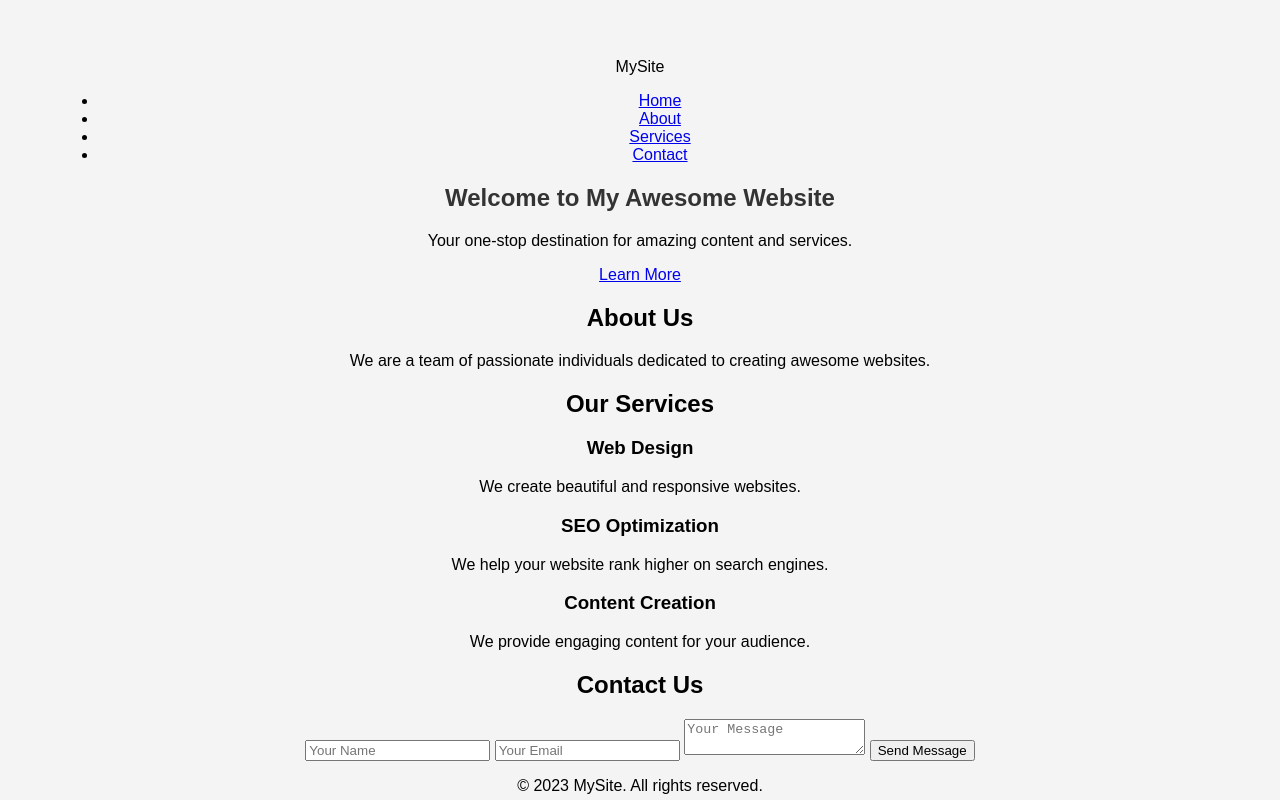
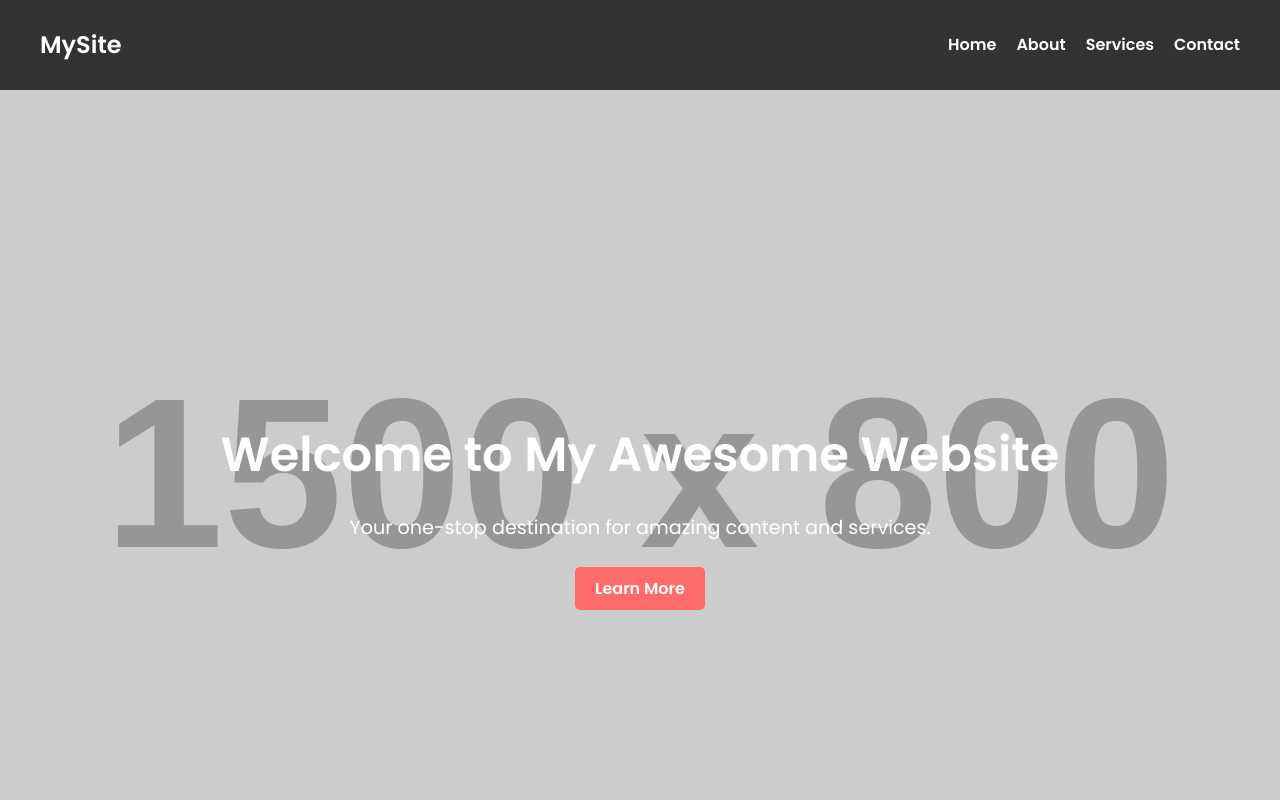
Before and after one commit to shafeekchh/healthyways, a plain HTML site: page index.html in a window 1280 px wide. Shown: the top 800 px of the page. Drawn offline with Linux system fonts and the light colour scheme; placeholder pictures from the web are drawn by us.

Commit message:
style.css

```diff
--- a/style.css
+++ b/style.css
@@ -1,9 +1,191 @@
+/* General Styles */
 body {
-    font-family: Arial, sans-serif;
-    background-color: #f4f4f4;
-    text-align: center;
-    padding: 50px;
+    font-family: 'Poppins', sans-serif;
+    margin: 0;
+    padding: 0;
+    box-sizing: border-box;
+    background-color: #f9f9f9;
+    color: #333;
+    line-height: 1.6;
 }
-h1 {
+
+a {
+    text-decoration: none;
     color: #333;
 }
+
+/* Header and Navigation */
+header {
+    background-color: #333;
+    color: #fff;
+    padding: 1rem 0;
+}
+
+nav {
+    display: flex;
+    justify-content: space-between;
+    align-items: center;
+    max-width: 1200px;
+    margin: 0 auto;
+    padding: 0 20px;
+}
+
+.logo {
+    font-size: 1.5rem;
+    font-weight: 600;
+}
+
+.nav-links {
+    list-style: none;
+    display: flex;
+    gap: 20px;
+}
+
+.nav-links li a {
+    color: #fff;
+    font-weight: 600;
+}
+
+.nav-links li a:hover {
+    color: #ff6b6b;
+}
+
+/* Hero Section */
+.hero {
+    background: url('https://via.placeholder.com/1500x800') no-repeat center center/cover;
+    height: 100vh;
+    display: flex;
+    justify-content: center;
+    align-items: center;
+    text-align: center;
+    color: #fff;
+}
+
+.hero-content h1 {
+    font-size: 3rem;
+    margin-bottom: 1rem;
+}
+
+.hero-content p {
+    font-size: 1.2rem;
+    margin-bottom: 2rem;
+}
+
+.cta-button {
+    background-color: #ff6b6b;
+    color: #fff;
+    padding: 10px 20px;
+    border-radius: 5px;
+    font-weight: 600;
+    transition: background-color 0.3s ease;
+}
+
+.cta-button:hover {
+    background-color: #ff4c4c;
+}
+
+/* About Section */
+.about {
+    padding: 4rem 20px;
+    text-align: center;
+    background-color: #fff;
+}
+
+.about h2 {
+    font-size: 2.5rem;
+    margin-bottom: 1rem;
+}
+
+.about p {
+    font-size: 1.1rem;
+    max-width: 800px;
+    margin: 0 auto;
+}
+
+/* Services Section */
+.services {
+    padding: 4rem 20px;
+    background-color: #f9f9f9;
+    text-align: center;
+}
+
+.services h2 {
+    font-size: 2.5rem;
+    margin-bottom: 2rem;
+}
+
+.service-cards {
+    display: flex;
+    justify-content: center;
+    gap: 20px;
+    flex-wrap: wrap;
+}
+
+.card {
+    background-color: #fff;
+    padding: 20px;
+    border-radius: 10px;
+    box-shadow: 0 4px 6px rgba(0, 0, 0, 0.1);
+    width: 300px;
+    text-align: center;
+}
+
+.card h3 {
+    font-size: 1.5rem;
+    margin-bottom: 1rem;
+}
+
+.card p {
+    font-size: 1rem;
+}
+
+/* Contact Section */
+.contact {
+    padding: 4rem 20px;
+    background-color: #fff;
+    text-align: center;
+}
+
+.contact h2 {
+    font-size: 2.5rem;
+    margin-bottom: 2rem;
+}
+
+.contact form {
+    max-width: 600px;
+    margin: 0 auto;
+    display: flex;
+    flex-direction: column;
+    gap: 15px;
+}
+
+.contact input, .contact textarea {
+    padding: 10px;
+    border: 1px solid #ccc;
+    border-radius: 5px;
+    font-size: 1rem;
+}
+
+.contact button {
+    background-color: #ff6b6b;
+    color: #fff;
+    padding: 10px 20px;
+    border: none;
+    border-radius: 5px;
+    font-weight: 600;
+    cursor: pointer;
+    transition: background-color 0.3s ease;
+}
+
+.contact button:hover {
+    background-color: #ff4c4c;
+}
+
+/* Footer */
+footer {
+    background-color: #333;
+    color: #fff;
+    text-align: center;
+    padding: 1rem 0;
+    margin-top: 2rem;
+}
```
